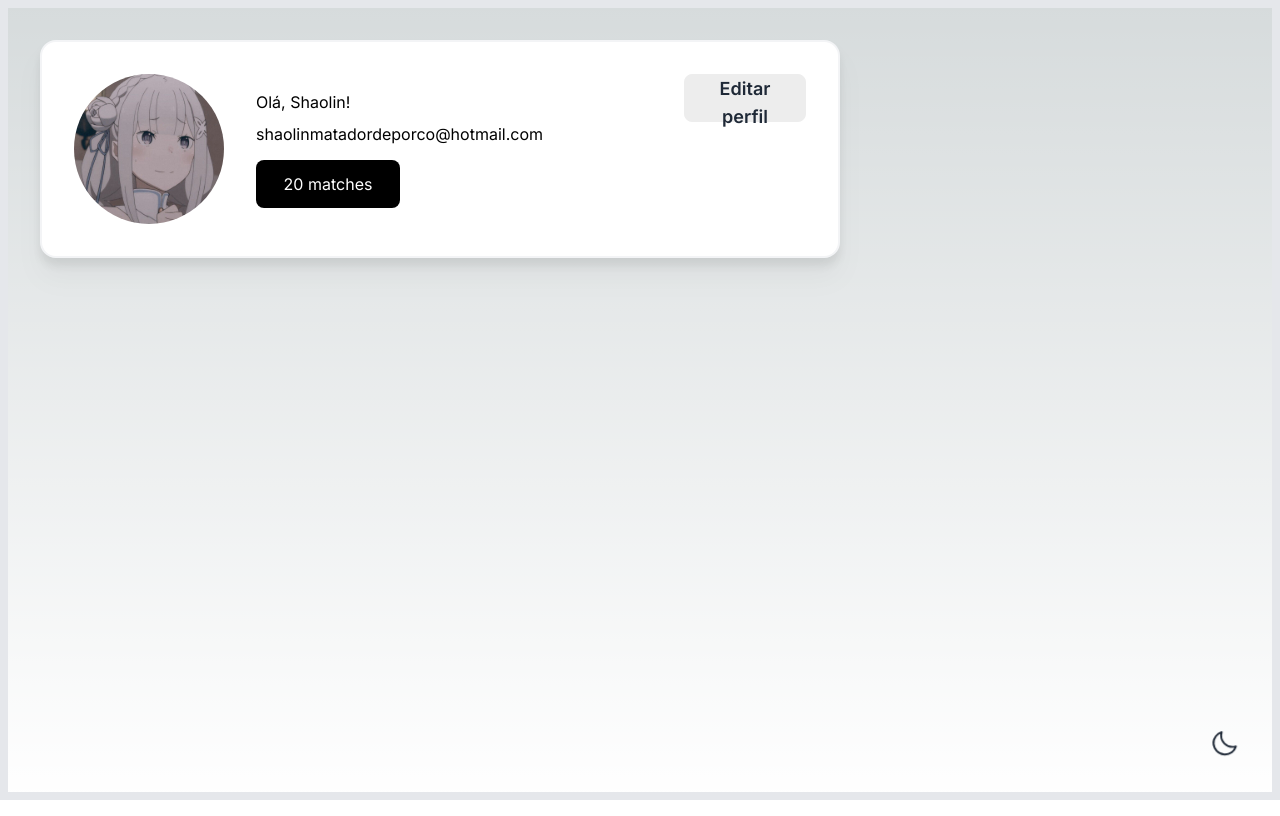
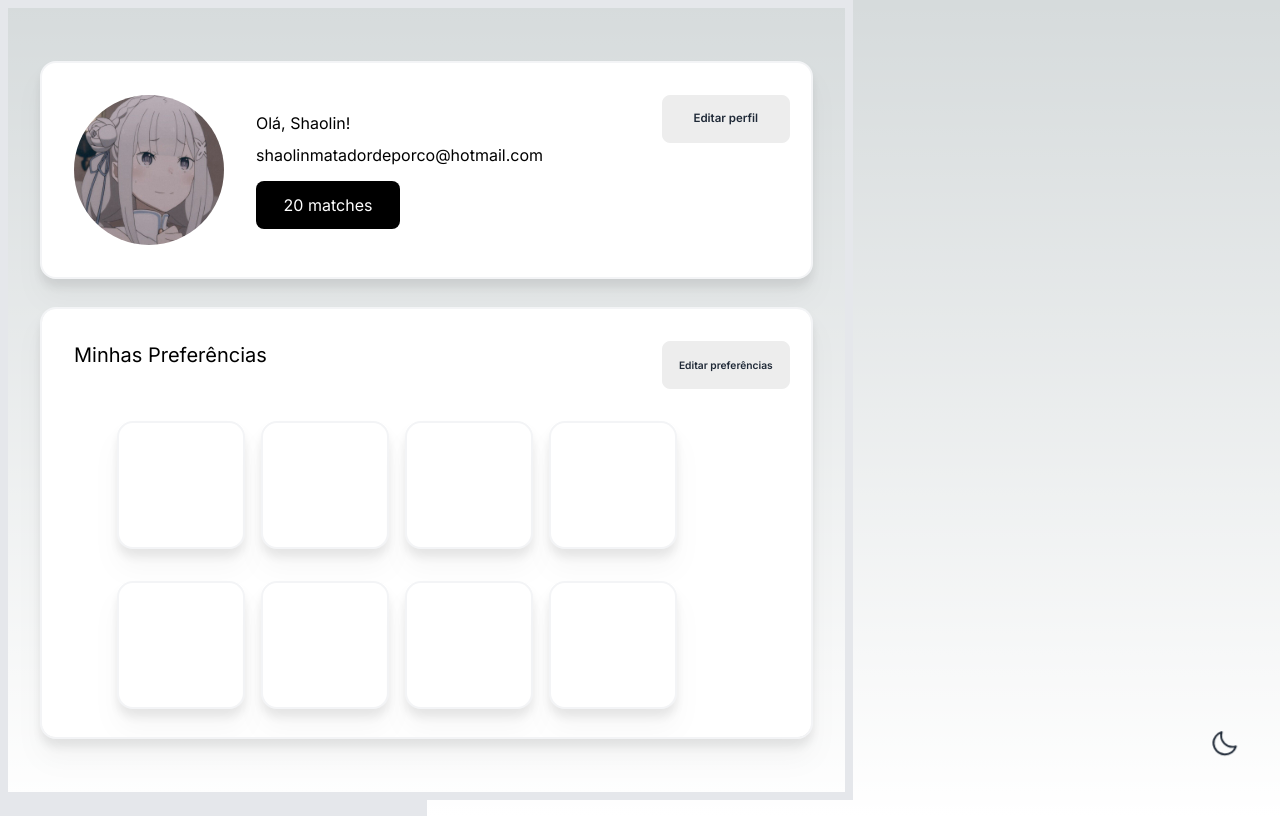
Before and after one commit to GabrielRQueiroz/foobar, a Next.js app: page /user in a window 1280 px wide. Built offline with nearby package versions, Linux system fonts and the light colour scheme; no server answers.

Commit message:
✨ component preferences card

```diff
--- a/src/app/(auth)/user/LayoutUser.tsx
+++ b/src/app/(auth)/user/LayoutUser.tsx
@@ -1,12 +1,35 @@
 import Usercard from "@/components/UserCard/UserCard"
+import PreferencesCard from "@/components/preferencesCard/PreferencesCard"
 export const LayoutUser = () => {
 	return (
-		<div className="flex h-fit w-8/12 flex-col">
-			<Usercard
-                nome="Shaolin"
-                email="shaolinmatadordeporco@hotmail.com"
-                numeroMatches={20}
-            />
-		</div>
+		<>
+			<div className="flex h-full w-full flex-col justify-evenly gap-2">
+				<div className="flex flex-col ">
+					<Usercard nome="Shaolin" email="shaolinmatadordeporco@hotmail.com" numeroMatches={20} />
+				</div>
+				<div className="flex h-3/5 flex-col ">
+					<PreferencesCard
+						preferences={[
+							{ title: 'O alto da compadecida', gender: 'Comedia', image: '/user_profile.jpg' },
+							{ title: 'O alto da compadecida', gender: 'Comedia', image: '/user_profile.jpg' },
+							{ title: 'O alto da compadecida', gender: 'Comedia', image: '/user_profile.jpg' },
+							{ title: 'O alto da compadecida', gender: 'Comedia', image: '/user_profile.jpg' },
+							{ title: 'O alto da compadecida', gender: 'Comedia', image: '/user_profile.jpg' },
+							{ title: 'O alto da compadecida', gender: 'Comedia', image: '/user_profile.jpg' },
+							{ title: 'O alto da compadecida', gender: 'Comedia', image: '/user_profile.jpg' },
+							{ title: 'O alto da compadecida', gender: 'Comedia', image: '/user_profile.jpg' },
+							{ title: 'O alto da compadecida', gender: 'Comedia', image: '/user_profile.jpg' },
+							{ title: 'O alto da compadecida', gender: 'Comedia', image: '/user_profile.jpg' },
+							{ title: 'O alto da compadecida', gender: 'Comedia', image: '/user_profile.jpg' },
+							{ title: 'O alto da compadecida', gender: 'Comedia', image: '/user_profile.jpg' },
+							{ title: 'O alto da compadecida', gender: 'Comedia', image: '/user_profile.jpg' },
+							{ title: 'O alto da compadecida', gender: 'Comedia', image: '/user_profile.jpg' },
+							{ title: 'O alto da compadecida', gender: 'Comedia', image: '/user_profile.jpg' },
+							{ title: 'O alto da compadecida', gender: 'Comedia', image: '/user_profile.jpg' }
+						]}
+					/>
+				</div>
+			</div>
+		</>
 	)
 }
--- a/src/app/(auth)/user/page.tsx
+++ b/src/app/(auth)/user/page.tsx
@@ -3,9 +3,10 @@ import { LayoutUser } from './LayoutUser'
 const UserPage = () => {
 	return (
 		<>
-			<div className="p-8 flex w-screen h-screen border-8">
+			<div className="flex h-screen w-8/12 border-8 p-8">
 				<LayoutUser />
 			</div>
+			<div className="flex max-h-full w-4/12 flex-col gap-8 border-8" />
 		</>
 	)
 }
--- a/src/components/UserCard/UserCard.tsx
+++ b/src/components/UserCard/UserCard.tsx
@@ -22,13 +22,13 @@ const Usercard = ({ nome, email, numeroMatches }: UserInformation) => {
 								<p>{email}</p>
 							</div>
 
-							<div className="bg-black-900 w-36 flex flex h-12 items-center justify-center rounded-lg bg-black">
+							<div className="bg-black-900 flex flex h-12 w-36 items-center justify-center rounded-lg bg-black">
 								<p className="text-white">{numeroMatches} matches</p>
 							</div>
 						</div>
 					</div>
 					<div className="flex w-2/12">
-						<button className="btn w-full rounded-lg text-lg normal-case">
+						<button className="btn w-[10vw] rounded-lg text-[0.9vw] normal-case">
 							<Link href="/registro">Editar perfil</Link>
 						</button>
 					</div>
--- /dev/null
+++ b/src/components/preferencesCard/PreferencesCard.tsx
@@ -0,0 +1,41 @@
+import Link from 'next/link'
+
+type PreferencesTypes ={
+    title: string,
+    gender: string,
+    image: string,
+}
+
+type PreferencesCardTypes = {
+    preferences : Array<PreferencesTypes>;
+}
+
+const PreferencesCard = ({ preferences }: PreferencesCardTypes) => {
+	return (
+		<>
+			<div className="card h-full w-full justify-start overflow-auto border-2 border-gray-100 bg-base-100 drop-shadow-xl ">
+				<div className="flex flex-col gap-y-8 p-8">
+					<div className="flex flex-row justify-between">
+						<h1 className="text-xl">Minhas Preferências</h1>
+						<div className="flex w-2/12">
+							<button className="btn w-[10vw] rounded-lg text-[0.8vw] normal-case">
+								<Link href="/registro">Editar preferências</Link>
+							</button>
+						</div>
+					</div>
+					<div className="flex h-fit justify-center">
+						<div className="flex h-fit w-[90%] flex-row flex-wrap justify-start gap-y-8 ">
+							{preferences.map((value, index) => (
+								<div key={index} className="mx-2 justify-start ">
+									{/* trocar a linha abaixo pelo componente de preferencias */}
+									<div className="card h-32 w-32 justify-start border-2 border-gray-100 bg-base-100 drop-shadow-xl"/>
+								</div>
+							))}
+						</div>
+					</div>
+				</div>
+			</div>
+		</>
+	)
+}
+export default PreferencesCard
```
Also changed, not shown: 1 other file (tests, documents, lock files or other folders).
